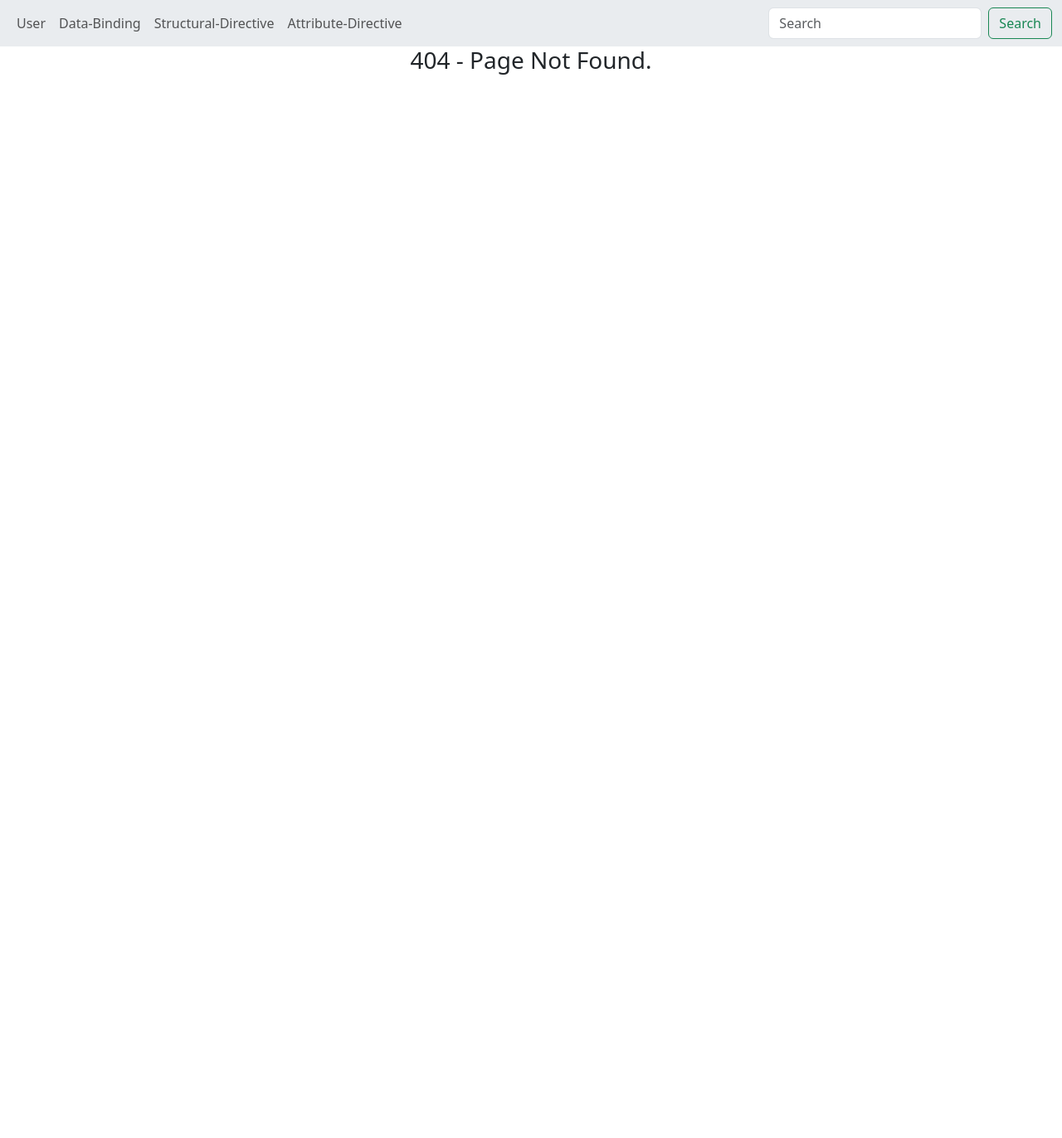
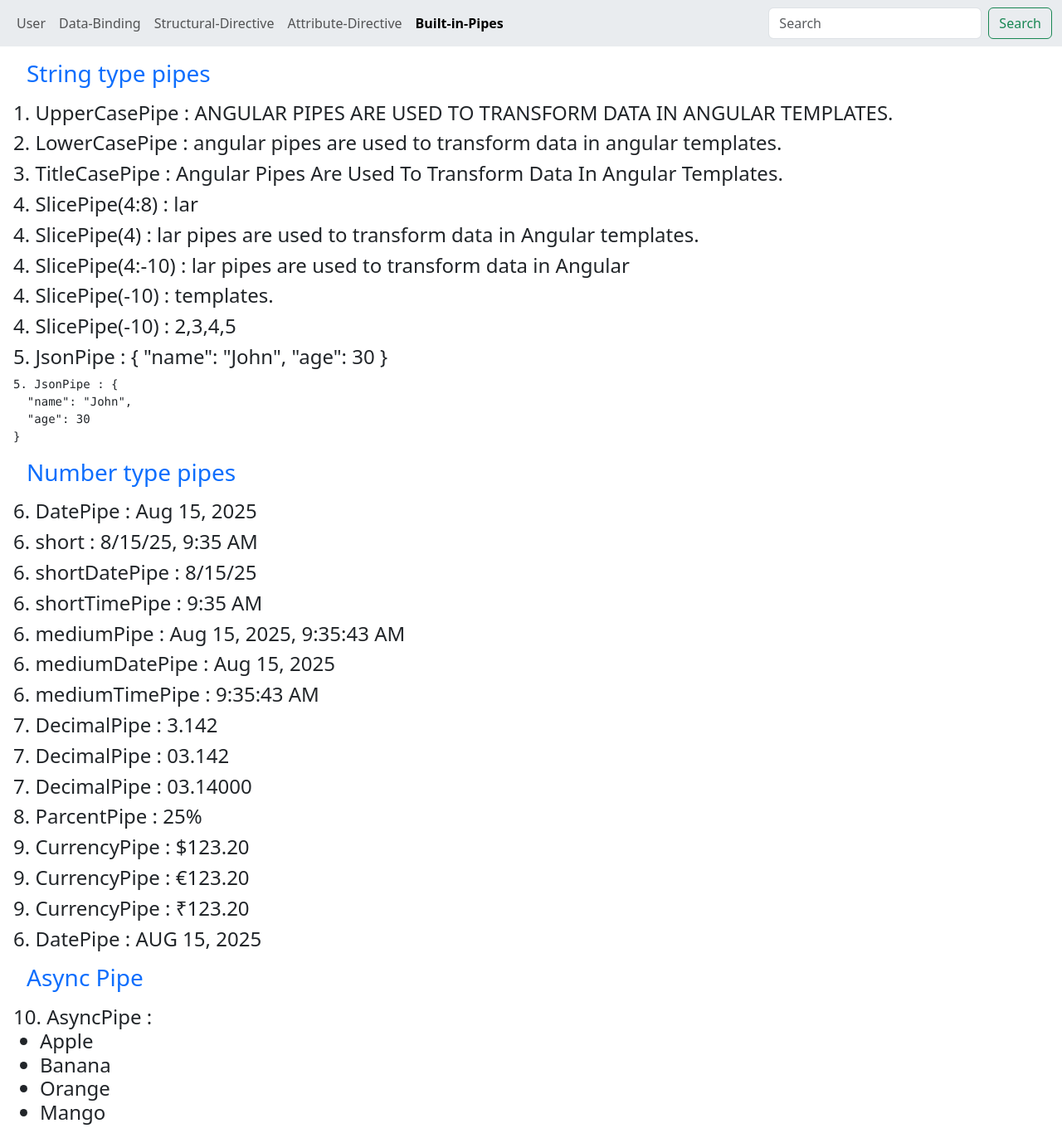
Before and after one commit to Zanna-dev/-angular-v19-tutorial-02, an Angular app: page /built-in-pipes in a window 1280 px wide. Before the commit this address had no page. Shown: the whole page at 83% size. Before the commit the page ends 800 px from the top, so only its background shows below. Built offline with nearby package versions, Linux system fonts and the light colour scheme.

Commit message:
Create Built-in-Pipes

```diff
--- a/src/app/app.component.html
+++ b/src/app/app.component.html
@@ -20,6 +20,9 @@
         </li>
         <li class="nav-item">
           <a class="nav-link" routerLinkActive="active" [routerLink]="['attribute-directives', 2, 'abc']">Attribute-Directive</a>
+        </li>
+        <li class="nav-item">
+          <a class="nav-link" routerLinkActive="active" [routerLink]="['built-in-pipes']">Built-in-Pipes</a>
         </li>
 
       </ul>
--- a/src/app/app.routes.ts
+++ b/src/app/app.routes.ts
@@ -4,6 +4,7 @@
 import { StructuralDirectivesNgifVsIfComponent } from './structural-directives-ngif-vs-if/structural-directives-ngif-vs-if.component';
 import { AttributeDirectivesComponent } from './attribute-directives/attribute-directives.component';
 import { PageNotFoundComponent } from './page-not-found/page-not-found.component';
+import { BuiltInPipesComponent } from './built-in-pipes/built-in-pipes.component';
 
 export const routes: Routes = [
     // {path : '', component : UserComponent},
@@ -12,5 +13,6 @@
     {path : 'data-binding', component : DataBindingComponent},
     {path : 'structural-directive', component : StructuralDirectivesNgifVsIfComponent},
     {path : 'attribute-directive', component : AttributeDirectivesComponent},
+    {path : 'built-in-pipes', component : BuiltInPipesComponent},
     {path : '**', component : PageNotFoundComponent},
 ];
--- /dev/null
+++ b/src/app/built-in-pipes/built-in-pipes.component.html
@@ -0,0 +1,45 @@
+<div class="m-3">
+    <h3 class="text-primary m-3"> String type pipes</h3>
+    <h4>1. UpperCasePipe : {{angularPipes | uppercase}}</h4>
+    <h4>2. LowerCasePipe : {{angularPipes | lowercase}}</h4>
+    <h4>3. TitleCasePipe : {{angularPipes | titlecase}}</h4>
+    <h4>4. SlicePipe(4:8) : {{angularPipes | slice:4:8}}</h4>
+       <h4>4. SlicePipe(4) : {{angularPipes | slice : 4 }}</h4>
+    <h4>4. SlicePipe(4:-10) : {{angularPipes | slice : 4:-10 }}</h4>
+    <h4>4. SlicePipe(-10) : {{angularPipes | slice : -10 }}</h4>
+    <h4>4. SlicePipe(-10) : {{[1,2,3,4,5,6] | slice : 1:-1 }}</h4>
+
+
+    <h4>5. JsonPipe : {{personData | json}}</h4>
+    <pre>5. JsonPipe : {{personData | json}}</pre>
+
+    <h3 class="text-primary m-3">Number type pipes</h3>
+    <h4>6. DatePipe : {{currentDate | date}}</h4>
+    <h4>6. short : {{currentDate | date:'short'}}</h4>
+    <h4>6. shortDatePipe : {{currentDate | date:'shortDate'}}</h4>
+    <h4>6. shortTimePipe : {{currentDate | date:'shortTime'}}</h4>
+    <h4>6. mediumPipe : {{currentDate | date:'medium'}}</h4>
+    <h4>6. mediumDatePipe : {{currentDate | date:'mediumDate'}}</h4>
+    <h4>6. mediumTimePipe : {{currentDate | date:'mediumTime'}}</h4>
+
+    <h4>7. DecimalPipe : {{3.141592653 | number:'1.3'}}</h4>
+    <h4>7. DecimalPipe : {{3.141592653 | number:'2.3'}}</h4>
+    <h4>7. DecimalPipe : {{3.14 | number:'2.5'}}</h4>
+
+    <h4>8. ParcentPipe : {{0.25 | percent}}</h4>
+    <h4>9. CurrencyPipe : {{123.20 | currency }}</h4>
+    <h4>9. CurrencyPipe : {{123.20 | currency : 'EUR'}}</h4>
+    <h4>9. CurrencyPipe : {{123.20 | currency : 'INR'}}</h4>
+
+    <h4>6. DatePipe : {{currentDate | date | uppercase}}</h4>
+
+    <h3 class="text-primary m-3">Async Pipe</h3>
+
+    <h4>10. AsyncPipe :
+        <ul>
+            @for(item of items | async;track item){
+            <li>{{item}}</li>
+            }
+        </ul>
+    </h4>
+</div>
--- /dev/null
+++ b/src/app/built-in-pipes/built-in-pipes.component.ts
@@ -0,0 +1,27 @@
+import { CommonModule } from '@angular/common';
+import { Component } from '@angular/core';
+import { of } from 'rxjs';
+
+@Component({
+  selector: 'app-built-in-pipes',
+  imports: [CommonModule],
+  templateUrl: './built-in-pipes.component.html',
+  styleUrl: './built-in-pipes.component.scss'
+})
+export class BuiltInPipesComponent {
+ angularPipes : string = "Angular pipes are used to transform data in Angular templates.";
+
+ personData = {
+  name: "John",
+  age: 30,
+  // address: {
+  //   city: "New York",
+  //   state: "NY"
+  // }
+ }
+
+currentDate : Date = new Date();
+
+items = of(['Apple', 'Banana', 'Orange', 'Mango']);
+
+}
--- a/src/app/user/user.component.ts
+++ b/src/app/user/user.component.ts
@@ -1,4 +1,4 @@
-import { Component } from '@angular/core';
+import { AfterContentChecked, AfterContentInit, AfterViewChecked, AfterViewInit, Component, DoCheck, OnChanges, OnDestroy, OnInit, SimpleChanges } from '@angular/core';
 import { Router, RouterLink } from '@angular/router';
 
 @Component({
@@ -7,9 +7,42 @@
   templateUrl: './user.component.html',
   styleUrl: './user.component.scss'
 })
-export class UserComponent {
+export class UserComponent implements OnChanges,OnInit, DoCheck, AfterContentInit, AfterContentChecked, AfterViewInit, AfterViewChecked, OnDestroy {
+
   constructor(private router : Router) {
+    console.log("constructor called.");
+  }
 
+  ngOnChanges(changes: SimpleChanges): void {
+    // use for component input property
+    console.log("1. ngOnChanges called.");
+  }
+
+  ngOnInit(): void {
+    // use this for API calls
+    console.log("2. ngOnInit called.");
+  }
+
+  ngDoCheck(): void {
+    // use for every change detection
+    console.log("3. ngDoCheck called");
+  }
+  ngAfterContentInit(): void {
+    // use for ng-content
+    console.log("4. ngAfterContentInit called");
+  }
+  ngAfterContentChecked(): void {
+    console.log("5. ngAfterContentChecked called");
+  }
+  ngAfterViewInit(): void {
+    // use for viewChild
+    console.log("6. ngAfterViewInit called");
+  }
+  ngAfterViewChecked(): void {
+    console.log("7. ngAfterViewChecked called");
+  }
+  ngOnDestroy(): void {
+    console.log("8. ngOnDestroy called");
   }
 
   loginData(){
```
Also changed, not shown: src/app/built-in-pipes/built-in-pipes.component.scss (added), 1 other file (tests, documents, lock files or other folders).
